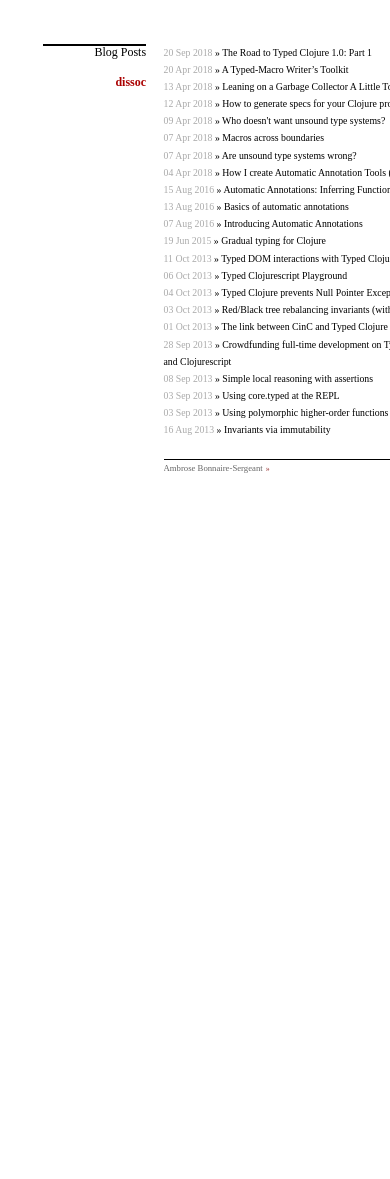
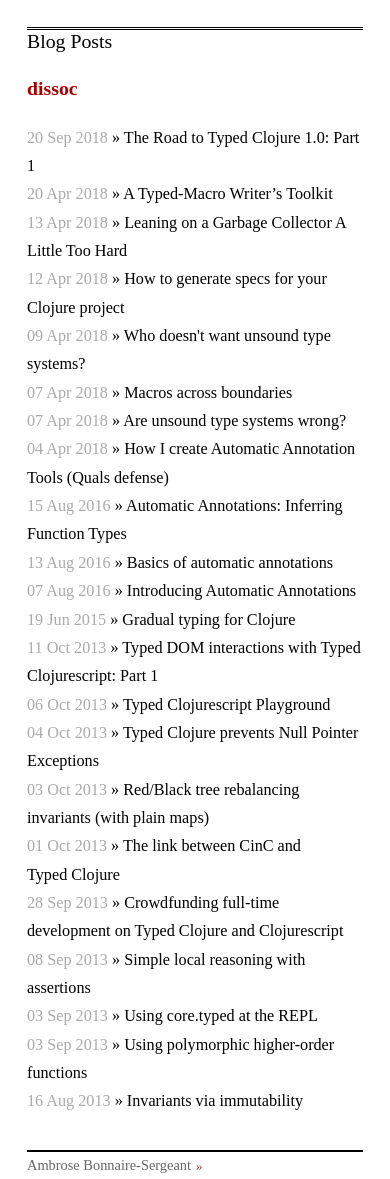
Before and after one commit to frenchy64/frenchy64.github.io, a Jekyll site: the page built from index.html, in a window 390 px wide. Built offline with Jekyll 4.4.1, drawn with Linux system fonts in a browser that asks for light colours; some web fonts are replaced; before the commit the page ends 900 px from its top, so only the background shows below that.

Commit message:
first pass at responsive layout
based on https://practicaltypography.com/responsive-web-design.html

```diff
--- a/css/main.css
+++ b/css/main.css
@@ -17,7 +17,7 @@
 @media all and (max-width:640px){html {font-size: 13.9px;}}
 @media all and (max-width:600px){html {font-size: 12.9px;}}
 @media all and (max-width:560px){html {font-size: 11.9px;}}
-@media all and (max-width:520px){html {font-size: 10.9px;}}
+@media all and (max-width:520px){html {font-size: 18px;}}
 
 /* Global Reset */
 * {
@@ -34,7 +34,6 @@ body {
   margin-left: auto;
   margin-right: auto;
   max-width: 1000px;
-  min-width: 500px;
   font-family: "ff-tisa-web-pro",serif;
   font-style: normal;
   font-weight: 300;
@@ -313,6 +312,45 @@ ul.posts span {
   left: -16.2em;
 }
 
+@media all and (max-width:520px) {
+  .post .aside {
+    left: 0;
+    float: inherit;
+    position: inherit;
+    width: 100%;
+    text-align: left;
+  }
+  .post .aside-header {
+    left: 0;
+    float: inherit;
+    position: inherit;
+    width: 100%;
+    text-align: left;
+  }
+  .post .funding-aside {
+    left: 0;
+    float: inherit;
+    position: inherit;
+    width: 100%;
+    text-align: left;
+  }
+  .header {
+    left: 0;
+    float: inherit;
+    position: inherit;
+    width: 100%;
+    text-align: left;
+  }
+  .site .header h2,
+  .site .header h1.title {
+    text-align: left;
+  }
+  .container {
+    padding: 0;
+    margin: 1.5rem;
+  }
+}
+
 img {
   width: 95%; /* useful for links */
 }
```
